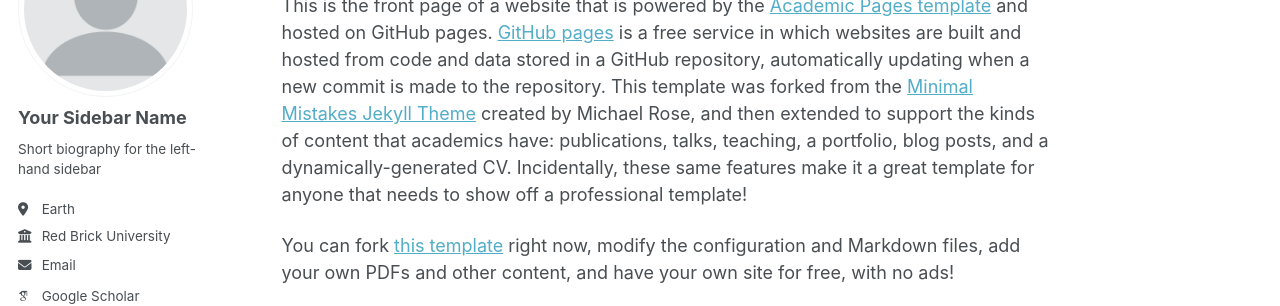
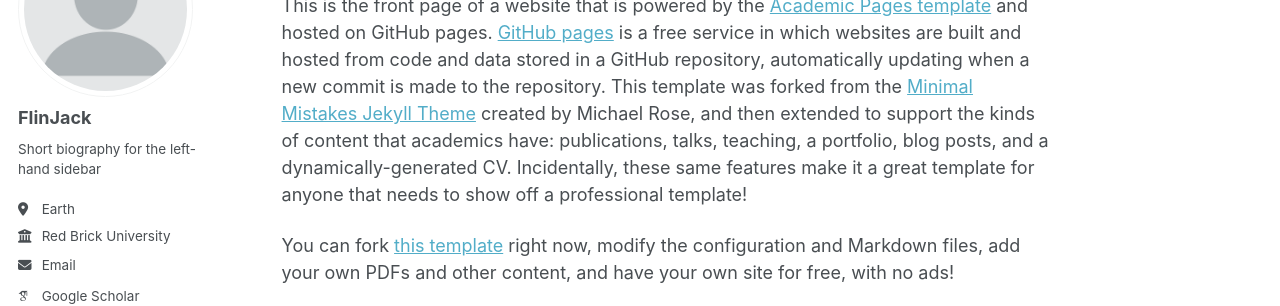
Before and after one commit to FlinJack/FlinJack.github.io, a Jekyll site: the page built from _pages/about.md, in a window 1280 px wide. Shown: the part 177-483 px from the top of the page. Built offline with Jekyll 4.4.1, drawn with Linux system fonts in a browser that asks for light colours; some web fonts are replaced; a script that is not in the unit is left out.

Commit message:
Update _config.yml

```diff
--- a/_config.yml
+++ b/_config.yml
@@ -23,7 +23,7 @@ repository               : "academicpages/academicpages.github.io"
 author:
   # Biographic information
   avatar           : "profile.png"
-  name             : "Your Sidebar Name"
+  name             : "FlinJack"
   pronouns         : # example: "she/her"
   bio              : "Short biography for the left-hand sidebar"
   location         : "Earth"
```
